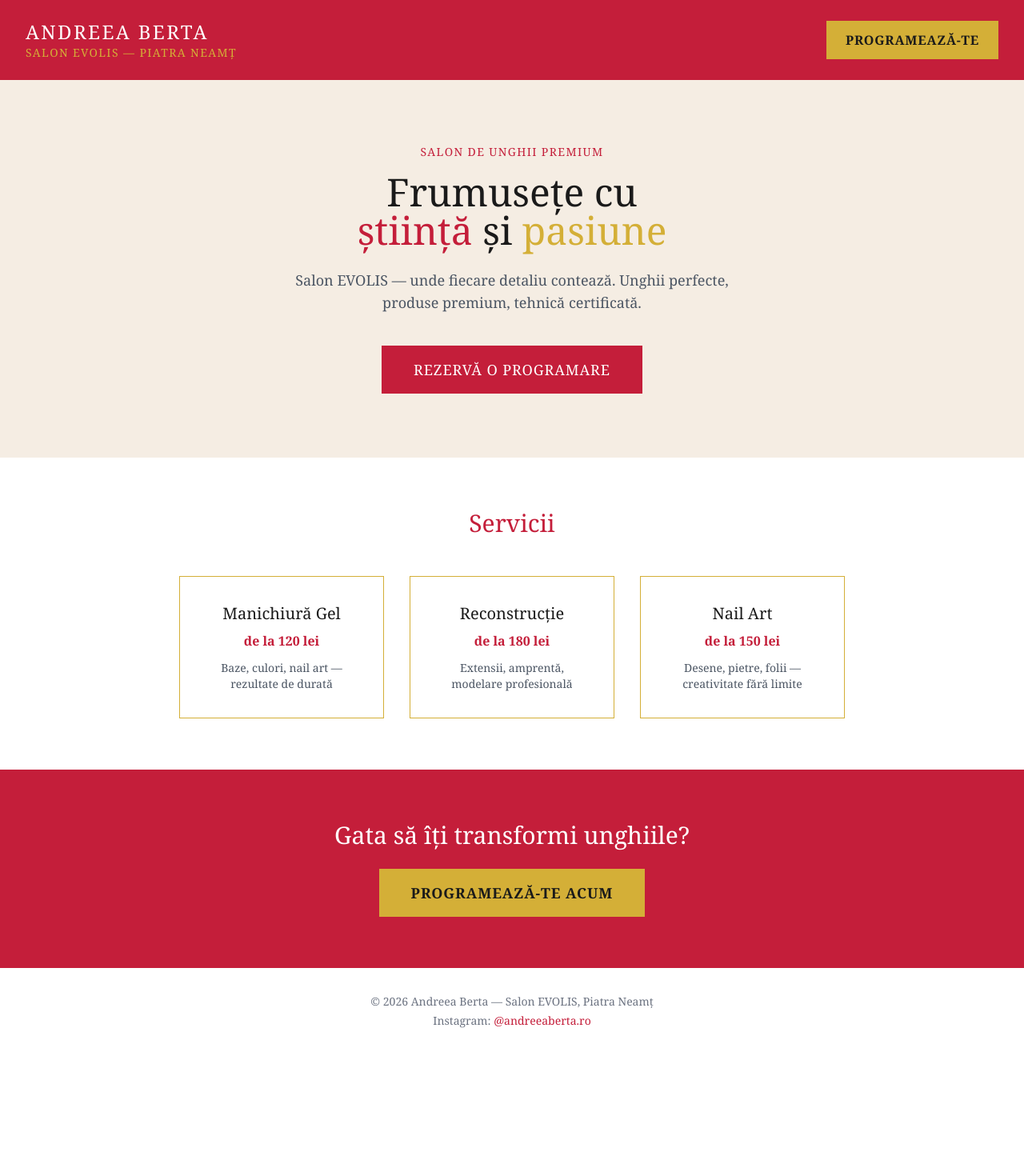
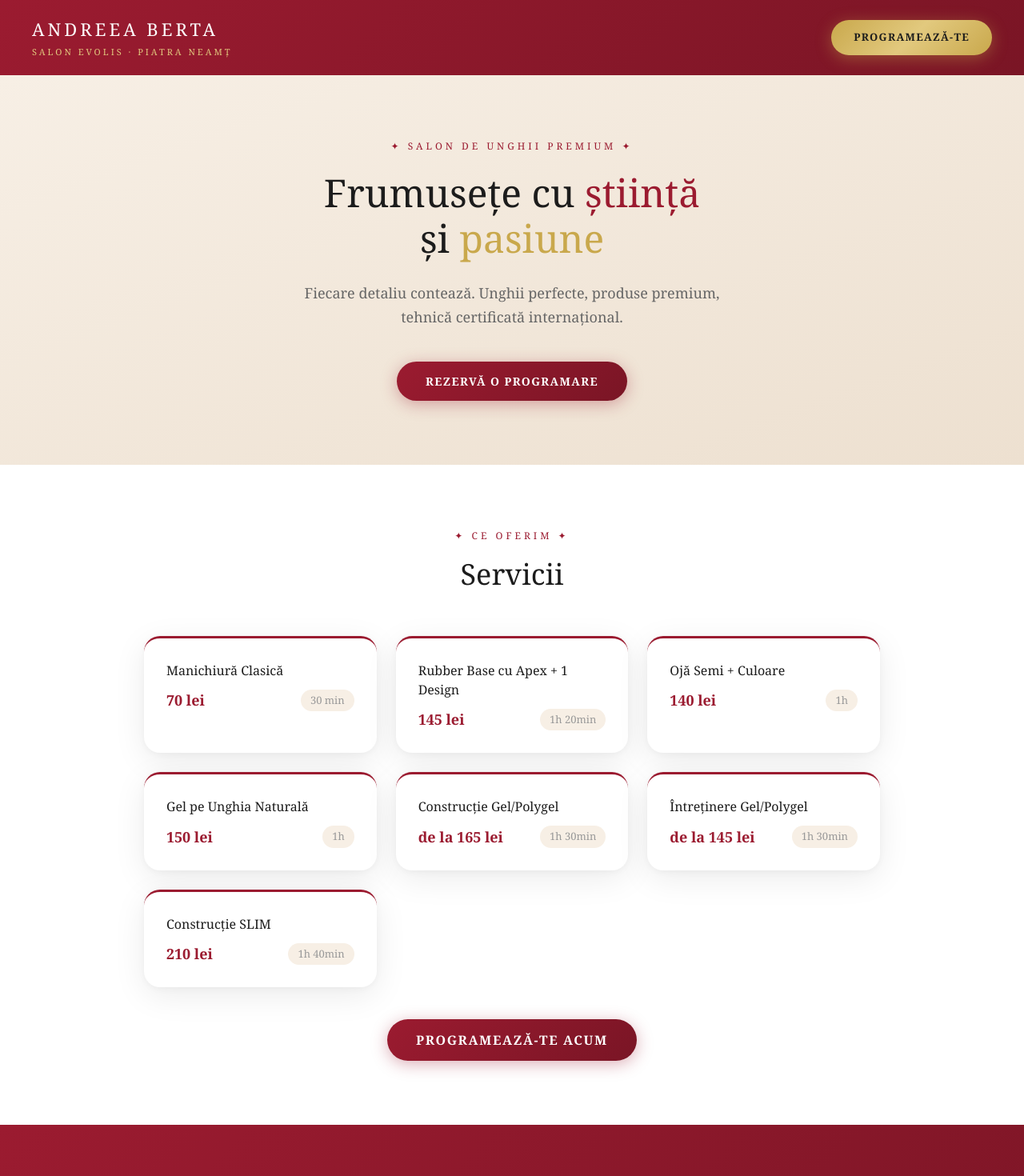
Before and after one commit to RonaldoAbabi2001/andreeaberta, a Next.js app: page / in a window 1280 px wide. Shown: the top 1470 px of the page at 80% size. Before the commit the page ends 1318 px from the top, so only its background shows below. Built offline with nearby package versions, Linux system fonts and the light colour scheme.

Commit message:
Design rosu rubin + calendar cu ore disponibile

```diff
--- a/app/components/BookingForm.js
+++ b/app/components/BookingForm.js
@@ -2,18 +2,53 @@
 import { useState } from 'react'
 
 const SERVICII = [
-  'Manichiură Gel',
-  'Reconstrucție Amprentă',
-  'Reconstrucție Tips',
-  'Nail Art',
-  'Retuș',
+  { name: 'Manichiură Clasică', pret: '70 lei', durata: 30 },
+  { name: 'Rubber Base cu Apex + 1 Design', pret: '145 lei', durata: 80 },
+  { name: 'Ojă Semi + Culoare', pret: '140 lei', durata: 60 },
+  { name: 'Gel pe Unghia Naturală (fără design)', pret: '150 lei', durata: 60 },
+  { name: 'Construcție Gel/Polygel 1-2 (fără design)', pret: '165 lei', durata: 90 },
+  { name: 'Construcție Gel/Polygel 3-4 (fără design)', pret: '175 lei', durata: 90 },
+  { name: 'Construcție Gel/Polygel 4+ (fără design)', pret: '185 lei', durata: 90 },
+  { name: 'Întreținere Gel/Polygel 1-2', pret: '145 lei', durata: 90 },
+  { name: 'Întreținere Gel/Polygel 3-4', pret: '155 lei', durata: 90 },
+  { name: 'Întreținere Gel/Polygel 4+', pret: '165 lei', durata: 90 },
+  { name: 'Întreținere din altă parte', pret: '20 lei', durata: 10 },
+  { name: 'Construcție SLIM', pret: '210 lei', durata: 100 },
+  { name: 'Îndepărtare material tehnic', pret: '25 lei', durata: 15 },
+  { name: 'Design per unghie', pret: '5 lei/unghie', durata: 5 },
+  { name: 'French / Babyboomer / Culoare', pret: '15 lei', durata: 15 },
+  { name: 'Taxă întreținere după 4 săptămâni', pret: '20 lei', durata: 5 },
 ]
+
+function generateSlots(durata) {
+  const slots = []
+  const start = 9 * 60  // 09:00
+  const breakStart = 12 * 60  // 12:00
+  const breakEnd = 13 * 60    // 13:00
+  const end = 19 * 60         // 19:00
+
+  let current = start
+  while (current + durata <= end) {
+    if (current < breakStart || current >= breakEnd) {
+      const h = Math.floor(current / 60).toString().padStart(2, '0')
+      const m = (current % 60).toString().padStart(2, '0')
+      slots.push(`${h}:${m}`)
+    }
+    current += durata
+  }
+  return slots
+}
 
 export default function BookingForm() {
   const [form, setForm] = useState({
     nume: '', telefon: '', email: '', serviciu: '', data: '', ora: '', observatii: ''
   })
   const [status, setStatus] = useState(null)
+
+  const serviciiSelectat = SERVICII.find(s => s.name === form.serviciu)
+  const slots = serviciiSelectat ? generateSlots(serviciiSelectat.durata) : []
+
+  const today = new Date().toISOString().split('T')[0]
 
   const handleSubmit = async (e) => {
     e.preventDefault()
@@ -24,11 +59,8 @@ export default function BookingForm() {
         headers: { 'Content-Type': 'application/json' },
         body: JSON.stringify(form)
       })
-      if (res.ok) {
-        setStatus('success')
-      } else {
-        setStatus('error')
-      }
+      if (res.ok) setStatus('success')
+      else setStatus('error')
     } catch {
       setStatus('error')
     }
@@ -36,92 +68,144 @@ export default function BookingForm() {
 
   if (status === 'success') {
     return (
-      <div className="text-center p-10 bg-white border" style={{ borderColor: '#D4AF37' }}>
-        <p className="text-2xl font-serif mb-4" style={{ color: '#C41E3A' }}>Cerere trimisă!</p>
-        <p className="text-gray-600">Te contactăm în scurt timp pentru confirmare.</p>
+      <div style={{
+        background: 'white',
+        borderRadius: '24px',
+        padding: '60px 40px',
+        textAlign: 'center',
+        boxShadow: '0 10px 40px rgba(0,0,0,0.08)'
+      }}>
+        <div style={{ fontSize: '48px', marginBottom: '16px' }}>✓</div>
+        <p style={{ fontSize: '24px', fontFamily: 'Georgia, serif', color: '#9B1B30', marginBottom: '12px' }}>
+          Cerere trimisă!
+        </p>
+        <p style={{ color: '#666', lineHeight: 1.7 }}>
+          Îți mulțumim! Te contactăm în scurt timp pe <strong>{form.telefon}</strong> pentru confirmare.
+        </p>
       </div>
     )
   }
 
   return (
-    <form onSubmit={handleSubmit} className="bg-white p-8 space-y-5" style={{ border: '1px solid #D4AF37' }}>
-      {[
-        { label: 'Nume și prenume *', key: 'nume', type: 'text', required: true },
-        { label: 'Telefon *', key: 'telefon', type: 'tel', required: true },
-        { label: 'Email', key: 'email', type: 'email', required: false },
-      ].map(({ label, key, type, required }) => (
-        <div key={key}>
-          <label className="block text-sm font-bold mb-1 tracking-wider">{label}</label>
-          <input
-            type={type}
-            required={required}
-            value={form[key]}
-            onChange={e => setForm({ ...form, [key]: e.target.value })}
-            className="w-full border p-3 focus:outline-none"
-            style={{ borderColor: '#D4AF37' }}
-          />
-        </div>
-      ))}
+    <form onSubmit={handleSubmit} style={{
+      background: 'white',
+      borderRadius: '24px',
+      padding: '40px',
+      boxShadow: '0 10px 40px rgba(0,0,0,0.08)'
+    }}>
+      <div style={{ marginBottom: '20px' }}>
+        <label style={{ display: 'block', fontSize: '12px', fontWeight: 'bold', letterSpacing: '2px', textTransform: 'uppercase', marginBottom: '8px', color: '#555' }}>
+          Nume și prenume *
+        </label>
+        <input
+          type="text" required
+          value={form.nume}
+          onChange={e => setForm({ ...form, nume: e.target.value })}
+          className="input-field"
+          placeholder="Ex: Maria Ionescu"
+        />
+      </div>
 
-      <div>
-        <label className="block text-sm font-bold mb-1 tracking-wider">Serviciu *</label>
+      <div style={{ marginBottom: '20px' }}>
+        <label style={{ display: 'block', fontSize: '12px', fontWeight: 'bold', letterSpacing: '2px', textTransform: 'uppercase', marginBottom: '8px', color: '#555' }}>
+          Telefon *
+        </label>
+        <input
+          type="tel" required
+          value={form.telefon}
+          onChange={e => setForm({ ...form, telefon: e.target.value })}
+          className="input-field"
+          placeholder="07XX XXX XXX"
+        />
+      </div>
+
+      <div style={{ marginBottom: '20px' }}>
+        <label style={{ display: 'block', fontSize: '12px', fontWeight: 'bold', letterSpacing: '2px', textTransform: 'uppercase', marginBottom: '8px', color: '#555' }}>
+          Email
+        </label>
+        <input
+          type="email"
+          value={form.email}
+          onChange={e => setForm({ ...form, email: e.target.value })}
+          className="input-field"
+          placeholder="optional"
+        />
+      </div>
+
+      <div style={{ marginBottom: '20px' }}>
+        <label style={{ display: 'block', fontSize: '12px', fontWeight: 'bold', letterSpacing: '2px', textTransform: 'uppercase', marginBottom: '8px', color: '#555' }}>
+          Serviciu *
+        </label>
         <select
           required
           value={form.serviciu}
-          onChange={e => setForm({ ...form, serviciu: e.target.value })}
-          className="w-full border p-3 focus:outline-none"
-          style={{ borderColor: '#D4AF37' }}
+          onChange={e => setForm({ ...form, serviciu: e.target.value, ora: '' })}
+          className="input-field"
         >
           <option value="">Alege serviciul</option>
-          {SERVICII.map(s => <option key={s} value={s}>{s}</option>)}
+          {SERVICII.map(s => (
+            <option key={s.name} value={s.name}>{s.name} — {s.pret}</option>
+          ))}
         </select>
       </div>
 
-      <div className="grid grid-cols-2 gap-4">
+      {form.serviciu && (
+        <div style={{ background: '#F7EFE5', borderRadius: '12px', padding: '12px 16px', marginBottom: '20px', fontSize: '13px', color: '#9B1B30' }}>
+          ⏱ Durată estimată: {serviciiSelectat?.durata} minute
+        </div>
+      )}
+
+      <div style={{ display: 'grid', gridTemplateColumns: '1fr 1fr', gap: '16px', marginBottom: '20px' }}>
         <div>
-          <label className="block text-sm font-bold mb-1 tracking-wider">Data *</label>
+          <label style={{ display: 'block', fontSize: '12px', fontWeight: 'bold', letterSpacing: '2px', textTransform: 'uppercase', marginBottom: '8px', color: '#555' }}>
+            Data *
+          </label>
           <input
-            type="date"
-            required
+            type="date" required
+            min={today}
             value={form.data}
-            onChange={e => setForm({ ...form, data: e.target.value })}
-            className="w-full border p-3 focus:outline-none"
-            style={{ borderColor: '#D4AF37' }}
+            onChange={e => setForm({ ...form, data: e.target.value, ora: '' })}
+            className="input-field"
           />
         </div>
         <div>
-          <label className="block text-sm font-bold mb-1 tracking-wider">Ora preferată</label>
-          <input
-            type="time"
+          <label style={{ display: 'block', fontSize: '12px', fontWeight: 'bold', letterSpacing: '2px', textTransform: 'uppercase', marginBottom: '8px', color: '#555' }}>
+            Ora *
+          </label>
+          <select
+            required
             value={form.ora}
             onChange={e => setForm({ ...form, ora: e.target.value })}
-            className="w-full border p-3 focus:outline-none"
-            style={{ borderColor: '#D4AF37' }}
-          />
+            className="input-field"
+            disabled={!form.serviciu || !form.data}
+          >
+            <option value="">Alege ora</option>
+            {slots.map(s => <option key={s} value={s}>{s}</option>)}
+          </select>
         </div>
       </div>
 
-      <div>
-        <label className="block text-sm font-bold mb-1 tracking-wider">Observații</label>
+      <div style={{ marginBottom: '28px' }}>
+        <label style={{ display: 'block', fontSize: '12px', fontWeight: 'bold', letterSpacing: '2px', textTransform: 'uppercase', marginBottom: '8px', color: '#555' }}>
+          Observații
+        </label>
         <textarea
           value={form.observatii}
           onChange={e => setForm({ ...form, observatii: e.target.value })}
           rows={3}
-          className="w-full border p-3 focus:outline-none"
-          style={{ borderColor: '#D4AF37' }}
+          className="input-field"
+          placeholder="Alergii, preferințe, întrebări..."
         />
       </div>
 
       {status === 'error' && (
-        <p className="text-red-600 text-sm">A apărut o eroare. Încearcă din nou.</p>
+        <p style={{ color: '#9B1B30', fontSize: '14px', marginBottom: '16px' }}>
+          A apărut o eroare. Încearcă din nou.
+        </p>
       )}
 
-      <button
-        type="submit"
-        disabled={status === 'loading'}
-        style={{ background: '#C41E3A', color: '#fff' }}
-        className="w-full py-4 font-bold tracking-wider hover:opacity-90 transition"
-      >
+      <button type="submit" className="btn-primary" disabled={status === 'loading'}
+        style={{ width: '100%', textAlign: 'center', fontSize: '14px', padding: '16px' }}>
         {status === 'loading' ? 'Se trimite...' : 'TRIMITE CEREREA'}
       </button>
     </form>
--- a/app/globals.css
+++ b/app/globals.css
@@ -3,14 +3,97 @@
 @tailwind utilities;
 
 :root {
-  --red: #C41E3A;
-  --gold: #D4AF37;
-  --nude: #F5EDE3;
+  --ruby: #9B1B30;
+  --ruby-dark: #7A1525;
+  --ruby-light: #B5223C;
+  --gold: #C9A84C;
+  --gold-light: #E2C97E;
+  --nude: #F7EFE5;
+  --nude-dark: #EDE0D0;
   --white: #FFFFFF;
+  --text: #1C1C1C;
+}
+
+* {
+  box-sizing: border-box;
 }
 
 body {
   background-color: var(--white);
-  color: #1a1a1a;
+  color: var(--text);
+  font-family: 'Georgia', serif;
+  -webkit-font-smoothing: antialiased;
+}
+
+.btn-primary {
+  background: linear-gradient(135deg, var(--ruby) 0%, var(--ruby-dark) 100%);
+  color: white;
+  border-radius: 50px;
+  padding: 14px 36px;
+  font-weight: bold;
+  letter-spacing: 0.1em;
+  box-shadow: 0 4px 20px rgba(155, 27, 48, 0.35);
+  transition: all 0.3s ease;
+  cursor: pointer;
+  border: none;
+  display: inline-block;
+  text-decoration: none;
+}
+
+.btn-primary:hover {
+  transform: translateY(-2px);
+  box-shadow: 0 8px 30px rgba(155, 27, 48, 0.45);
+}
+
+.btn-gold {
+  background: linear-gradient(135deg, var(--gold) 0%, var(--gold-light) 50%, var(--gold) 100%);
+  color: var(--text);
+  border-radius: 50px;
+  padding: 14px 36px;
+  font-weight: bold;
+  letter-spacing: 0.1em;
+  box-shadow: 0 4px 20px rgba(201, 168, 76, 0.4);
+  transition: all 0.3s ease;
+  cursor: pointer;
+  border: none;
+  display: inline-block;
+  text-decoration: none;
+}
+
+.btn-gold:hover {
+  transform: translateY(-2px);
+  box-shadow: 0 8px 30px rgba(201, 168, 76, 0.5);
+}
+
+.card-3d {
+  background: white;
+  border-radius: 20px;
+  box-shadow: 0 10px 40px rgba(0,0,0,0.08), 0 2px 8px rgba(0,0,0,0.04);
+  transition: all 0.3s ease;
+}
+
+.card-3d:hover {
+  transform: translateY(-5px);
+  box-shadow: 0 20px 60px rgba(0,0,0,0.12), 0 4px 12px rgba(0,0,0,0.06);
+}
+
+.gold-border {
+  border: 1.5px solid var(--gold);
+  border-radius: 16px;
+}
+
+.input-field {
+  width: 100%;
+  border: 1.5px solid #E0D0C0;
+  border-radius: 12px;
+  padding: 12px 16px;
+  font-size: 15px;
+  transition: border-color 0.2s;
+  outline: none;
+  background: white;
   font-family: Georgia, serif;
 }
+
+.input-field:focus {
+  border-color: var(--ruby);
+}
--- a/app/page.js
+++ b/app/page.js
@@ -1,70 +1,115 @@
 import Link from 'next/link'
+
+const SERVICII = [
+  { name: 'Manichiură Clasică', pret: '70 lei', durata: '30 min' },
+  { name: 'Rubber Base cu Apex + 1 Design', pret: '145 lei', durata: '1h 20min' },
+  { name: 'Ojă Semi + Culoare', pret: '140 lei', durata: '1h' },
+  { name: 'Gel pe Unghia Naturală', pret: '150 lei', durata: '1h' },
+  { name: 'Construcție Gel/Polygel', pret: 'de la 165 lei', durata: '1h 30min' },
+  { name: 'Întreținere Gel/Polygel', pret: 'de la 145 lei', durata: '1h 30min' },
+  { name: 'Construcție SLIM', pret: '210 lei', durata: '1h 40min' },
+]
 
 export default function Home() {
   return (
-    <main className="min-h-screen" style={{ background: '#fff' }}>
+    <main style={{ background: '#fff', minHeight: '100vh' }}>
+
       {/* Header */}
-      <header style={{ background: '#C41E3A' }} className="py-6 px-8 flex justify-between items-center">
+      <header style={{
+        background: 'linear-gradient(135deg, #9B1B30 0%, #7A1525 100%)',
+        padding: '20px 40px',
+        display: 'flex',
+        justifyContent: 'space-between',
+        alignItems: 'center',
+        boxShadow: '0 4px 20px rgba(155,27,48,0.3)'
+      }}>
         <div>
-          <h1 className="text-white text-2xl font-serif tracking-widest">ANDREEA BERTA</h1>
-          <p style={{ color: '#D4AF37' }} className="text-sm tracking-widest uppercase">Salon EVOLIS — Piatra Neamț</p>
+          <h1 style={{ color: 'white', fontSize: '22px', letterSpacing: '4px', margin: 0, fontFamily: 'Georgia, serif' }}>
+            ANDREEA BERTA
+          </h1>
+          <p style={{ color: '#E2C97E', fontSize: '11px', letterSpacing: '3px', margin: '4px 0 0', textTransform: 'uppercase' }}>
+            Salon EVOLIS · Piatra Neamț
+          </p>
         </div>
-        <Link href="/programare"
-          style={{ background: '#D4AF37', color: '#1a1a1a' }}
-          className="px-6 py-3 font-bold tracking-wider hover:opacity-90 transition">
+        <Link href="/programare" className="btn-gold" style={{ fontSize: '13px', padding: '12px 28px' }}>
           PROGRAMEAZĂ-TE
         </Link>
       </header>
 
       {/* Hero */}
-      <section style={{ background: '#F5EDE3' }} className="py-20 px-8 text-center">
-        <p style={{ color: '#C41E3A' }} className="text-sm tracking-widest uppercase mb-4">Salon de unghii premium</p>
-        <h2 className="text-5xl font-serif mb-6" style={{ color: '#1a1a1a' }}>
-          Frumusețe cu<br />
-          <span style={{ color: '#C41E3A' }}>știință</span> și <span style={{ color: '#D4AF37' }}>pasiune</span>
+      <section style={{
+        background: 'linear-gradient(160deg, #F7EFE5 0%, #EDE0D0 100%)',
+        padding: '80px 40px',
+        textAlign: 'center'
+      }}>
+        <p style={{ color: '#9B1B30', fontSize: '12px', letterSpacing: '4px', textTransform: 'uppercase', marginBottom: '20px' }}>
+          ✦ Salon de unghii premium ✦
+        </p>
+        <h2 style={{
+          fontSize: '48px',
+          fontFamily: 'Georgia, serif',
+          color: '#1C1C1C',
+          lineHeight: 1.2,
+          marginBottom: '24px',
+          fontWeight: 'normal'
+        }}>
+          Frumusețe cu <span style={{ color: '#9B1B30' }}>știință</span><br />
+          și <span style={{ color: '#C9A84C' }}>pasiune</span>
         </h2>
-        <p className="text-lg text-gray-600 max-w-xl mx-auto mb-10">
-          Salon EVOLIS — unde fiecare detaliu contează. Unghii perfecte, produse premium, tehnică certificată.
+        <p style={{ color: '#666', fontSize: '18px', maxWidth: '520px', margin: '0 auto 40px', lineHeight: 1.7 }}>
+          Fiecare detaliu contează. Unghii perfecte, produse premium, tehnică certificată internațional.
         </p>
-        <Link href="/programare"
-          style={{ background: '#C41E3A', color: '#fff' }}
-          className="px-10 py-4 text-lg tracking-wider hover:opacity-90 transition inline-block">
+        <Link href="/programare" className="btn-primary" style={{ fontSize: '14px' }}>
           REZERVĂ O PROGRAMARE
         </Link>
       </section>
 
       {/* Servicii */}
-      <section className="py-16 px-8 max-w-4xl mx-auto">
-        <h3 className="text-center text-3xl font-serif mb-12" style={{ color: '#C41E3A' }}>Servicii</h3>
-        <div className="grid grid-cols-1 md:grid-cols-3 gap-8">
-          {[
-            { name: 'Manichiură Gel', price: 'de la 120 lei', desc: 'Baze, culori, nail art — rezultate de durată' },
-            { name: 'Reconstrucție', price: 'de la 180 lei', desc: 'Extensii, amprentă, modelare profesională' },
-            { name: 'Nail Art', price: 'de la 150 lei', desc: 'Desene, pietre, folii — creativitate fără limite' },
-          ].map((s) => (
-            <div key={s.name} className="text-center p-8 border" style={{ borderColor: '#D4AF37' }}>
-              <h4 className="text-xl font-serif mb-2">{s.name}</h4>
-              <p style={{ color: '#C41E3A' }} className="font-bold mb-3">{s.price}</p>
-              <p className="text-gray-600 text-sm">{s.desc}</p>
+      <section style={{ padding: '80px 40px', maxWidth: '1000px', margin: '0 auto' }}>
+        <p style={{ color: '#9B1B30', fontSize: '12px', letterSpacing: '4px', textTransform: 'uppercase', textAlign: 'center', marginBottom: '12px' }}>
+          ✦ Ce oferim ✦
+        </p>
+        <h3 style={{ textAlign: 'center', fontSize: '36px', fontFamily: 'Georgia, serif', fontWeight: 'normal', marginBottom: '50px', color: '#1C1C1C' }}>
+          Servicii
+        </h3>
+        <div style={{ display: 'grid', gridTemplateColumns: 'repeat(auto-fill, minmax(280px, 1fr))', gap: '24px' }}>
+          {SERVICII.map((s) => (
+            <div key={s.name} className="card-3d" style={{ padding: '28px', borderTop: '3px solid #9B1B30' }}>
+              <h4 style={{ fontSize: '16px', fontFamily: 'Georgia, serif', marginBottom: '12px', color: '#1C1C1C' }}>{s.name}</h4>
+              <div style={{ display: 'flex', justifyContent: 'space-between', alignItems: 'center' }}>
+                <span style={{ color: '#9B1B30', fontWeight: 'bold', fontSize: '18px' }}>{s.pret}</span>
+                <span style={{ color: '#999', fontSize: '13px', background: '#F7EFE5', padding: '4px 12px', borderRadius: '20px' }}>{s.durata}</span>
+              </div>
             </div>
           ))}
         </div>
+        <div style={{ textAlign: 'center', marginTop: '40px' }}>
+          <Link href="/programare" className="btn-primary">
+            PROGRAMEAZĂ-TE ACUM
+          </Link>
+        </div>
       </section>
 
-      {/* CTA */}
-      <section style={{ background: '#C41E3A' }} className="py-16 text-center">
-        <h3 className="text-white text-3xl font-serif mb-6">Gata să îți transformi unghiile?</h3>
-        <Link href="/programare"
-          style={{ background: '#D4AF37', color: '#1a1a1a' }}
-          className="px-10 py-4 text-lg font-bold tracking-wider hover:opacity-90 transition inline-block">
-          PROGRAMEAZĂ-TE ACUM
+      {/* Despre */}
+      <section style={{ background: 'linear-gradient(135deg, #9B1B30 0%, #7A1525 100%)', padding: '80px 40px', textAlign: 'center' }}>
+        <p style={{ color: '#E2C97E', fontSize: '12px', letterSpacing: '4px', textTransform: 'uppercase', marginBottom: '20px' }}>✦ Povestea noastră ✦</p>
+        <h3 style={{ color: 'white', fontSize: '36px', fontFamily: 'Georgia, serif', fontWeight: 'normal', marginBottom: '24px' }}>
+          De ce EVOLIS?
+        </h3>
+        <p style={{ color: 'rgba(255,255,255,0.85)', fontSize: '17px', maxWidth: '600px', margin: '0 auto 40px', lineHeight: 1.8 }}>
+          EVOLIS înseamnă <em>Evoluție + Vis</em>. Cu impegno și viziune se construiește ceva unic.
+          Fiecare clientă e tratată cu atenție, știință și căldură.
+        </p>
+        <Link href="/programare" className="btn-gold">
+          REZERVĂ ACUM
         </Link>
       </section>
 
       {/* Footer */}
-      <footer className="py-8 text-center text-gray-500 text-sm">
-        <p>© 2026 Andreea Berta — Salon EVOLIS, Piatra Neamț</p>
-        <p className="mt-1">Instagram: <span style={{ color: '#C41E3A' }}>@andreeaberta.ro</span></p>
+      <footer style={{ padding: '40px', textAlign: 'center', color: '#999', fontSize: '14px', borderTop: '1px solid #F0E8DF' }}>
+        <p style={{ color: '#9B1B30', fontFamily: 'Georgia, serif', fontSize: '18px', marginBottom: '8px' }}>ANDREEA BERTA</p>
+        <p>Salon EVOLIS · Piatra Neamț · Instagram: @andreeaberta.ro</p>
+        <p style={{ marginTop: '8px' }}>© 2026 Toate drepturile rezervate</p>
       </footer>
     </main>
   )
--- a/app/programare/page.js
+++ b/app/programare/page.js
@@ -3,14 +3,27 @@ import Link from 'next/link'
 
 export default function Programare() {
   return (
-    <main className="min-h-screen" style={{ background: '#F5EDE3' }}>
-      <header style={{ background: '#C41E3A' }} className="py-6 px-8">
-        <Link href="/" className="text-white text-2xl font-serif tracking-widest">ANDREEA BERTA</Link>
+    <main style={{ minHeight: '100vh', background: 'linear-gradient(160deg, #F7EFE5 0%, #EDE0D0 100%)' }}>
+      <header style={{
+        background: 'linear-gradient(135deg, #9B1B30 0%, #7A1525 100%)',
+        padding: '20px 40px',
+        boxShadow: '0 4px 20px rgba(155,27,48,0.3)'
+      }}>
+        <Link href="/" style={{ color: 'white', fontSize: '20px', letterSpacing: '4px', fontFamily: 'Georgia, serif', textDecoration: 'none' }}>
+          ANDREEA BERTA
+        </Link>
       </header>
 
-      <section className="py-16 px-8 max-w-xl mx-auto">
-        <h2 className="text-3xl font-serif text-center mb-2" style={{ color: '#C41E3A' }}>Programare online</h2>
-        <p className="text-center text-gray-600 mb-10">Completează formularul și te contactăm pentru confirmare.</p>
+      <section style={{ padding: '60px 20px', maxWidth: '560px', margin: '0 auto' }}>
+        <p style={{ color: '#9B1B30', fontSize: '12px', letterSpacing: '4px', textTransform: 'uppercase', textAlign: 'center', marginBottom: '12px' }}>
+          ✦ Rezervare ✦
+        </p>
+        <h2 style={{ fontSize: '32px', fontFamily: 'Georgia, serif', fontWeight: 'normal', textAlign: 'center', marginBottom: '8px', color: '#1C1C1C' }}>
+          Programare online
+        </h2>
+        <p style={{ textAlign: 'center', color: '#888', marginBottom: '40px', fontSize: '15px' }}>
+          Completează formularul și te contactăm pentru confirmare.
+        </p>
         <BookingForm />
       </section>
     </main>
```
